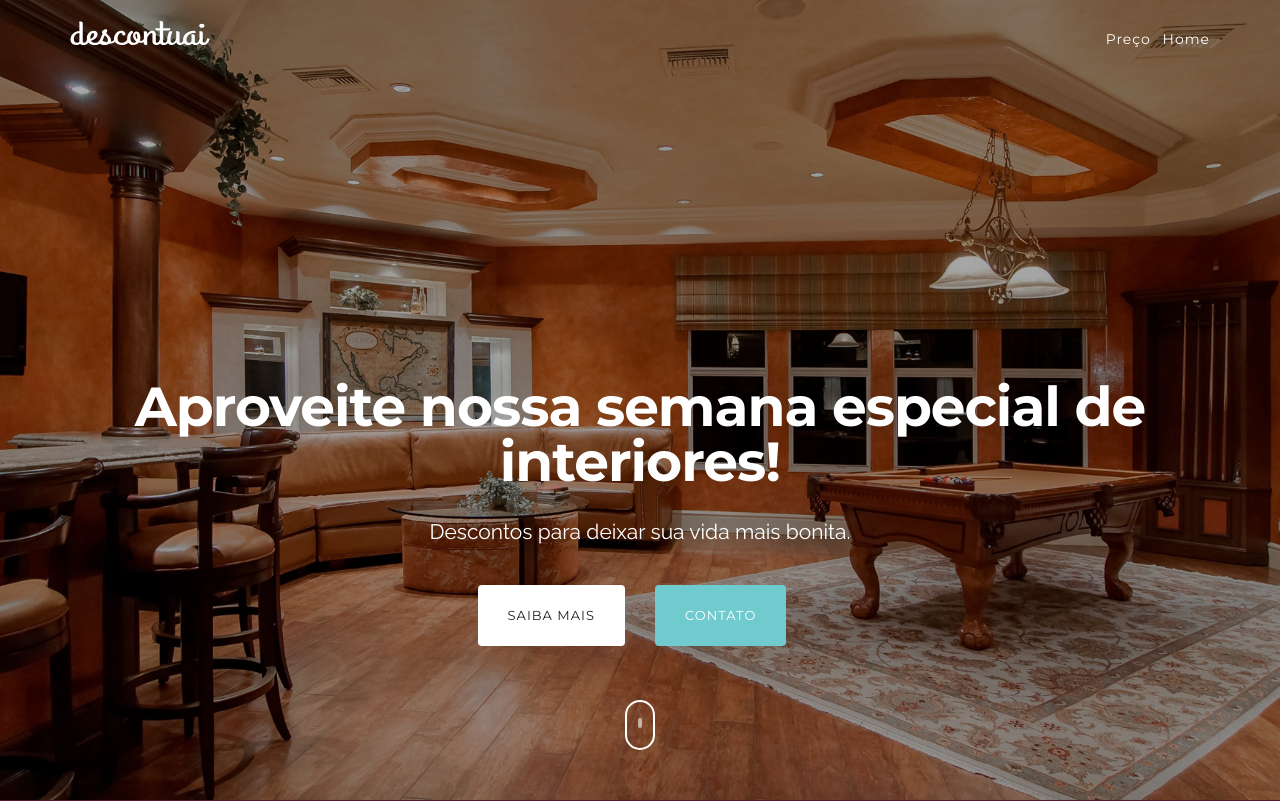
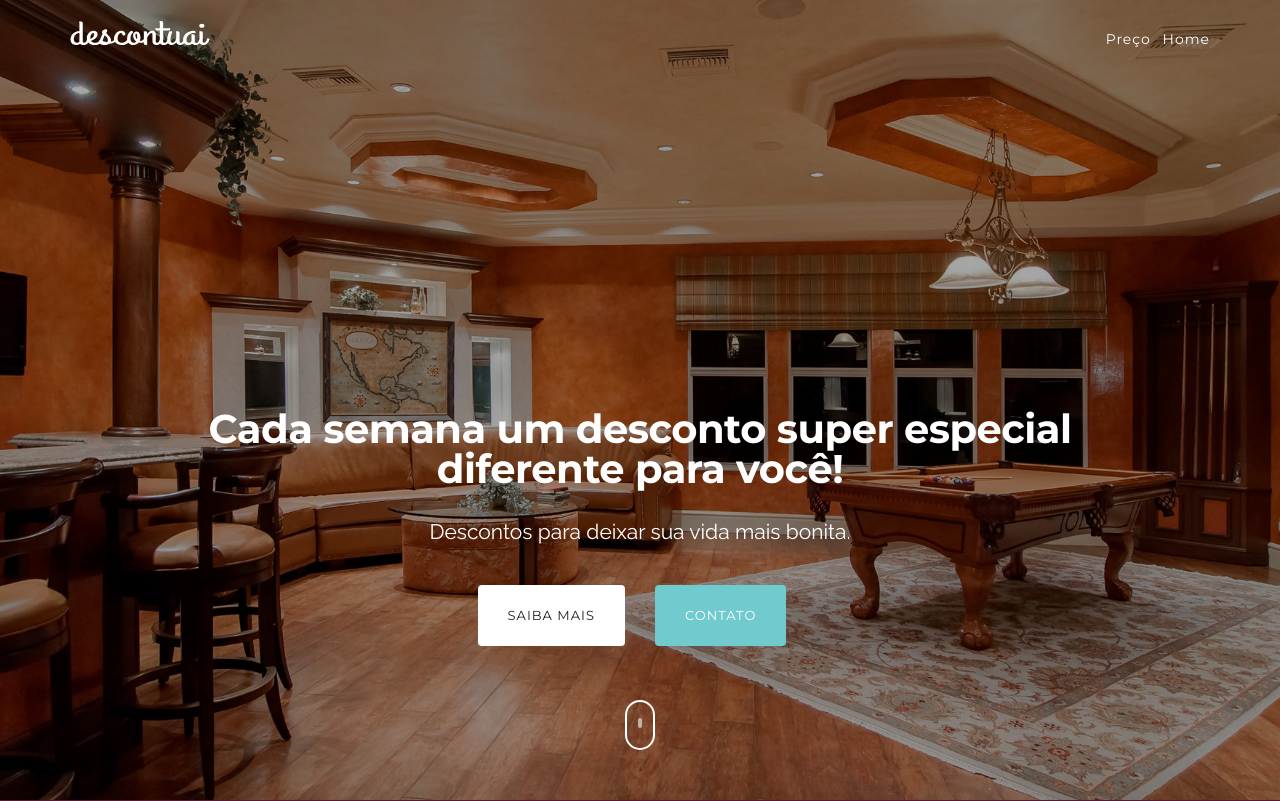
Before and after one commit to DescontUAI-devs/descontuai, a Flask app: page / in a window 1280 px wide. Shown: the top 801 px of the page. Run offline with Flask 2, Linux system fonts and the light colour scheme; some libraries are stand-ins or nearby versions.

Commit message:
troca da frase inicial do site

```diff
--- a/templates/index.html
+++ b/templates/index.html
@@ -61,7 +61,7 @@
 
 			<div class="row header-info">
 				<div class="col-sm-10 col-sm-offset-1 text-center">
-					<h1 class="wow fadeIn">Aproveite nossa semana especial de interiores!</h1>
+					<h2 class="wow fadeIn">Cada semana um desconto super especial diferente para você!</h2>
 					<br />
 					<p class="lead wow fadeIn" data-wow-delay="0.5s">Descontos para deixar sua vida mais bonita.</p>
 					<br />
@@ -218,7 +218,7 @@
 				</div>
 
 				<div class="col-sm-4 text-right">
-					<p><small>Copyright &copy; 2014. All rights reserved. <br>
+					<p><small>Copyright &copy; 2017. All rights reserved. <br>
 					Created by <a href="http://visualsoldiers.com">Visual Soldiers</a></small></p>
 				</div>
 			</div>
```
